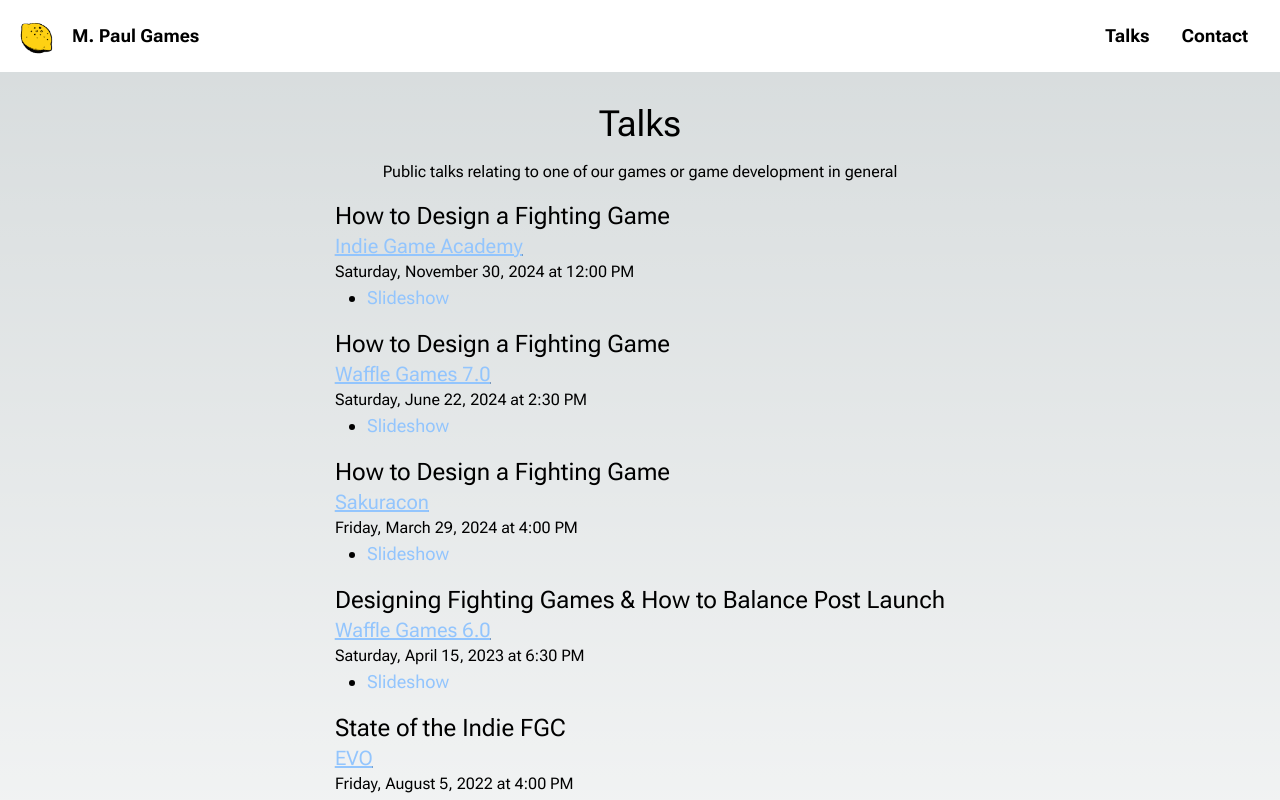
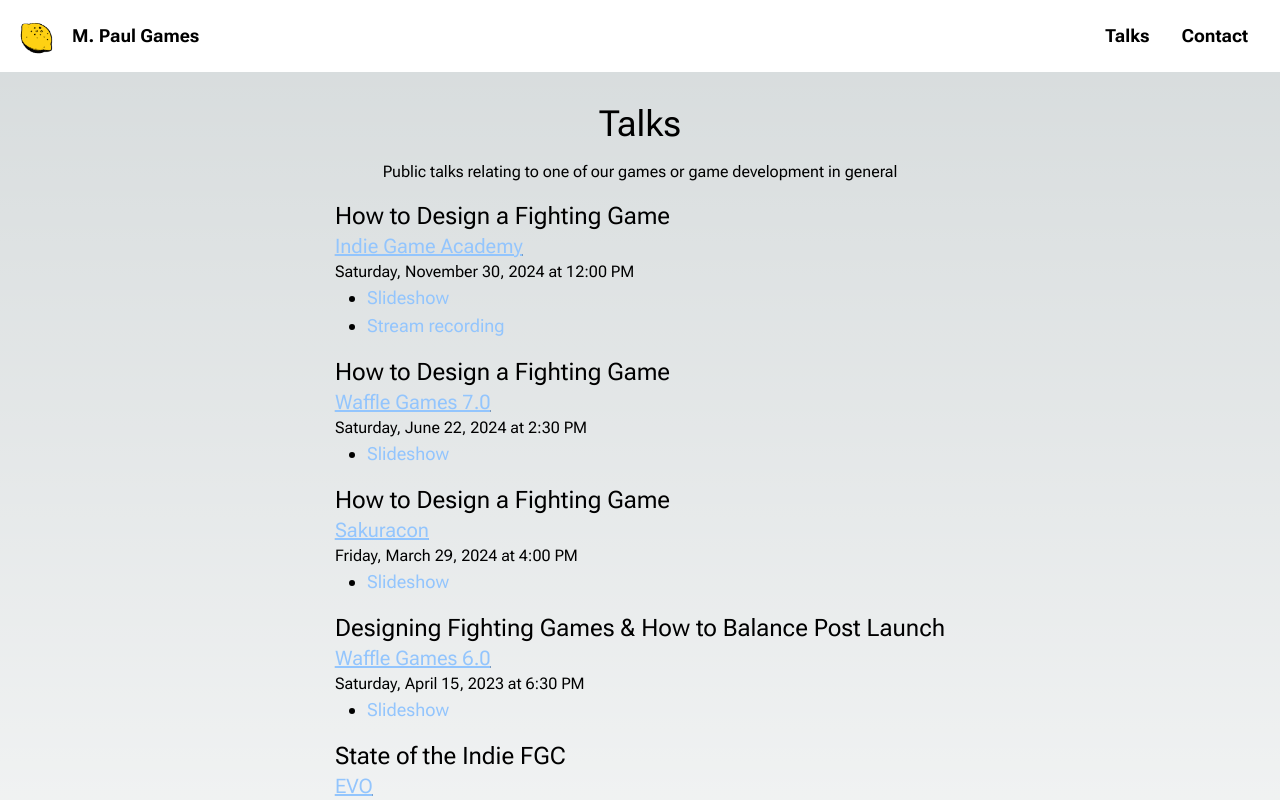
Before and after one commit to mpaulweeks/mpaulgames, a Next.js app: page /talks in a window 1280 px wide. Shown: the top 800 px of the page. Built offline with nearby package versions, Linux system fonts and the light colour scheme.

Commit message:
Update data.ts

```diff
--- a/src/components/data.ts
+++ b/src/components/data.ts
@@ -60,6 +60,10 @@ export const talkDatas: TalkData[] = [
       {
         label: 'Slideshow',
         url: 'https://docs.google.com/presentation/d/e/2PACX-1vRal2IlLcIm5_o-HIk_pIQhyrPtKLOIFOyYQPskyQQjrTNP86JC2nxAF4Wb1GQjGuJ5mtaE15qRM3wv/pub',
+      },
+      {
+        label: 'Stream recording',
+        url: 'https://www.youtube.com/watch?v=5jU7w20XUHs',
       },
     ],
   },
```
